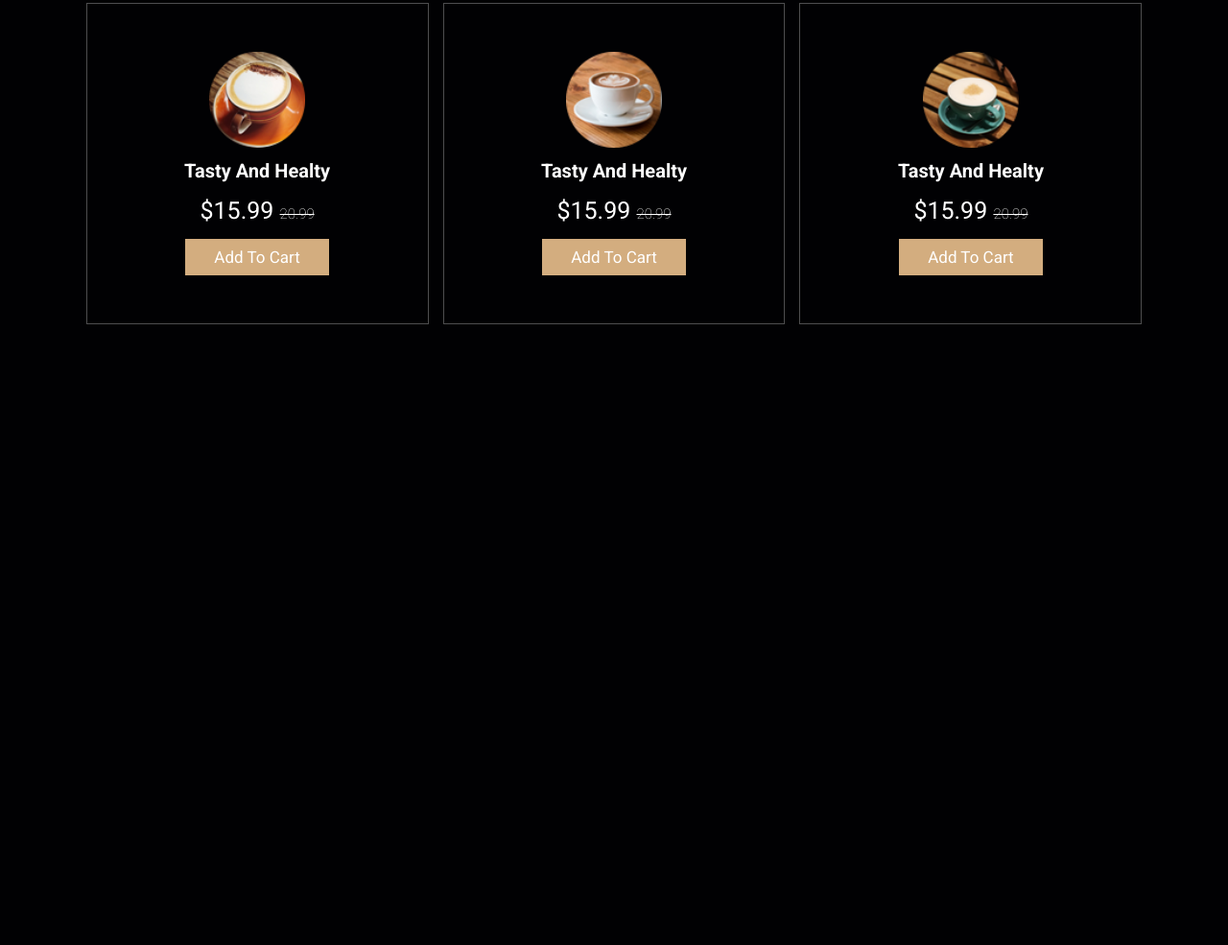
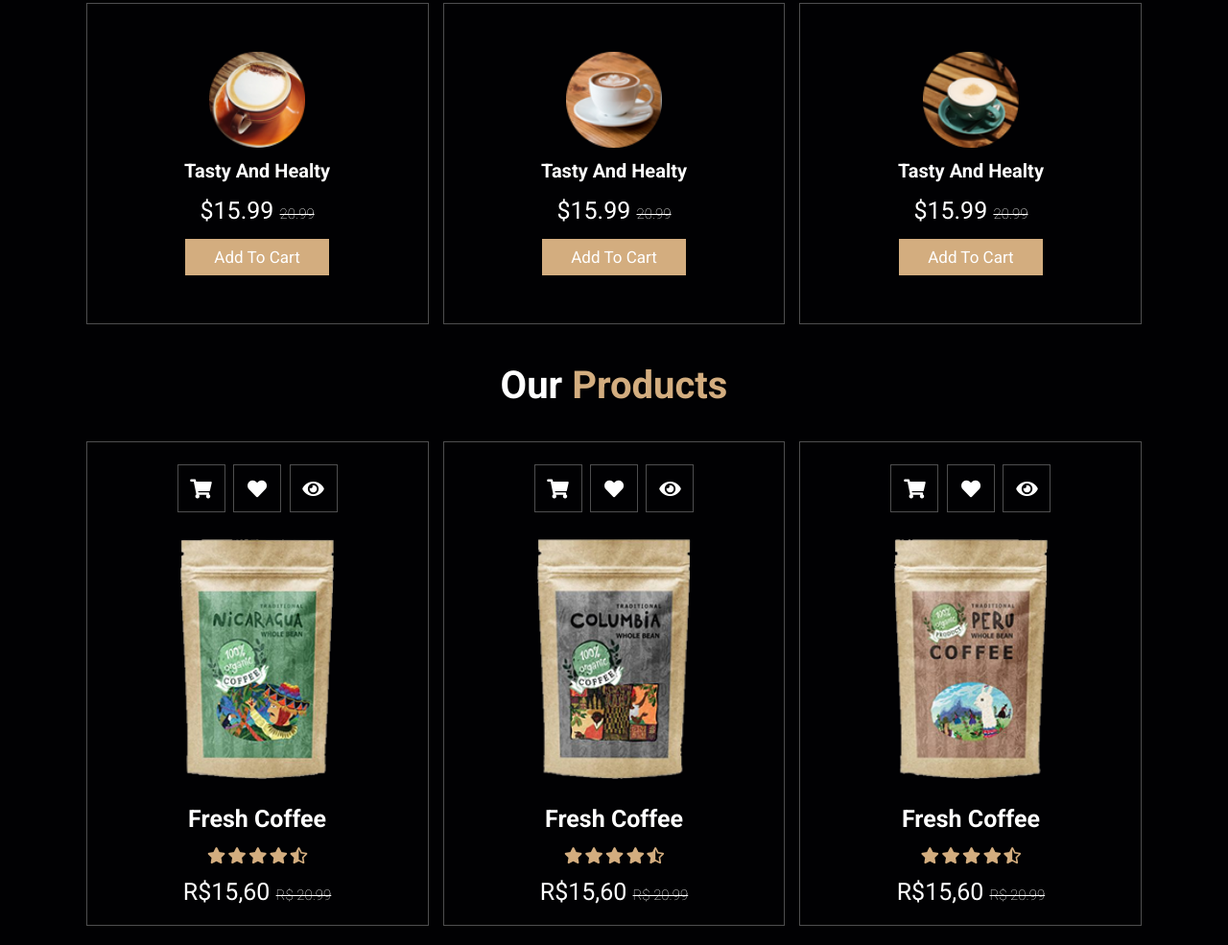
Before and after one commit to Cesarkrautiuk/Coffee-Shop, a plain HTML site: page index.html in a window 1280 px wide. Shown: the part 1765-2750 px from the top of the page at 96% size. Before the commit the page ends 2123 px from the top, so only its background shows below. Drawn offline with Linux system fonts and the light colour scheme.

Commit message:
Products

```diff
--- a/css/styled.css
+++ b/css/styled.css
@@ -277,6 +277,66 @@ header .search-form.active {
   color: var(--black);
 }
 
+.products .box-container {
+  display: grid;
+  grid-template-columns: repeat(auto-fit, minmax(30rem, 1fr));
+  gap: 1.5rem;
+}
+
+.products .box-container .box {
+  text-align: center;
+  border: var(--border);
+  padding: 2rem;
+}
+
+.products .box-container .box .icons a {
+  height: 5rem;
+  width: 5rem;
+  line-height: 5rem;
+  font-size: 2rem;
+  border: var(--border);
+  color: #fff;
+  margin: 0.3rem;
+}
+
+.products .box-container .box .icons a:hover {
+  background: var(--main-color);
+}
+.products .box-container .box .image {
+  padding: 2.5rem 0;
+}
+
+.products .box-container .box .image img {
+  height: 25rem;
+}
+.products .box-container .box .content h3 {
+  color: #fff;
+  font-size: 2.5rem;
+}
+.products .box-container .box .content h3 {
+  color: #fff;
+  font-size: 2.5rem;
+}
+
+.products .box-container .box .content .stars {
+  padding: 1.5rem;
+}
+
+.products .box-container .box .content .stars i {
+  font-size: 1.7rem;
+  color: var(--main-color);
+}
+
+.products .box-container .box .content .price {
+  color: #fff;
+  font-size: 2.5rem;
+}
+
+.products .box-container .box .content .price span {
+  text-decoration: line-through;
+  font-weight: lighter;
+  font-size: 1.5rem;
+}
 @media (max-width: 991px) {
   html {
     font-size: 55%;
--- a/index.html
+++ b/index.html
@@ -145,6 +145,74 @@
         </div>
       </div>
     </section>
+    <section class="products" id="products">
+      <h1 class="heading">our <span>products</span></h1>
+      <div class="box-container">
+        <div class="box">
+          <div class="icons">
+            <a href="#" class="fas fa-shopping-cart"></a>
+            <a href="#" class="fas fa-heart"></a>
+            <a href="#" class="fas fa-eye"></a>
+          </div>
+          <div class="image">
+            <img src="images/product-1.png" alt="" />
+          </div>
+          <div class="content">
+            <h3>fresh coffee</h3>
+            <div class="stars">
+              <i class="fas fa-star"></i>
+              <i class="fas fa-star"></i>
+              <i class="fas fa-star"></i>
+              <i class="fas fa-star"></i>
+              <i class="fas fa-star-half-alt"></i>
+            </div>
+            <div class="price">R$15,60 <span>R$ 20.99</span></div>
+          </div>
+        </div>
+        <div class="box">
+          <div class="icons">
+            <a href="#" class="fas fa-shopping-cart"></a>
+            <a href="#" class="fas fa-heart"></a>
+            <a href="#" class="fas fa-eye"></a>
+          </div>
+          <div class="image">
+            <img src="images/product-2.png" alt="" />
+          </div>
+          <div class="content">
+            <h3>fresh coffee</h3>
+            <div class="stars">
+              <i class="fas fa-star"></i>
+              <i class="fas fa-star"></i>
+              <i class="fas fa-star"></i>
+              <i class="fas fa-star"></i>
+              <i class="fas fa-star-half-alt"></i>
+            </div>
+            <div class="price">R$15,60 <span>R$ 20.99</span></div>
+          </div>
+        </div>
+        <div class="box">
+          <div class="icons">
+            <a href="#" class="fas fa-shopping-cart"></a>
+            <a href="#" class="fas fa-heart"></a>
+            <a href="#" class="fas fa-eye"></a>
+          </div>
+          <div class="image">
+            <img src="images/product-3.png" alt="" />
+          </div>
+          <div class="content">
+            <h3>fresh coffee</h3>
+            <div class="stars">
+              <i class="fas fa-star"></i>
+              <i class="fas fa-star"></i>
+              <i class="fas fa-star"></i>
+              <i class="fas fa-star"></i>
+              <i class="fas fa-star-half-alt"></i>
+            </div>
+            <div class="price">R$15,60 <span>R$ 20.99</span></div>
+          </div>
+        </div>
+      </div>
+    </section>
     <script src="js/script.js"></script>
   </body>
 </html>
```
